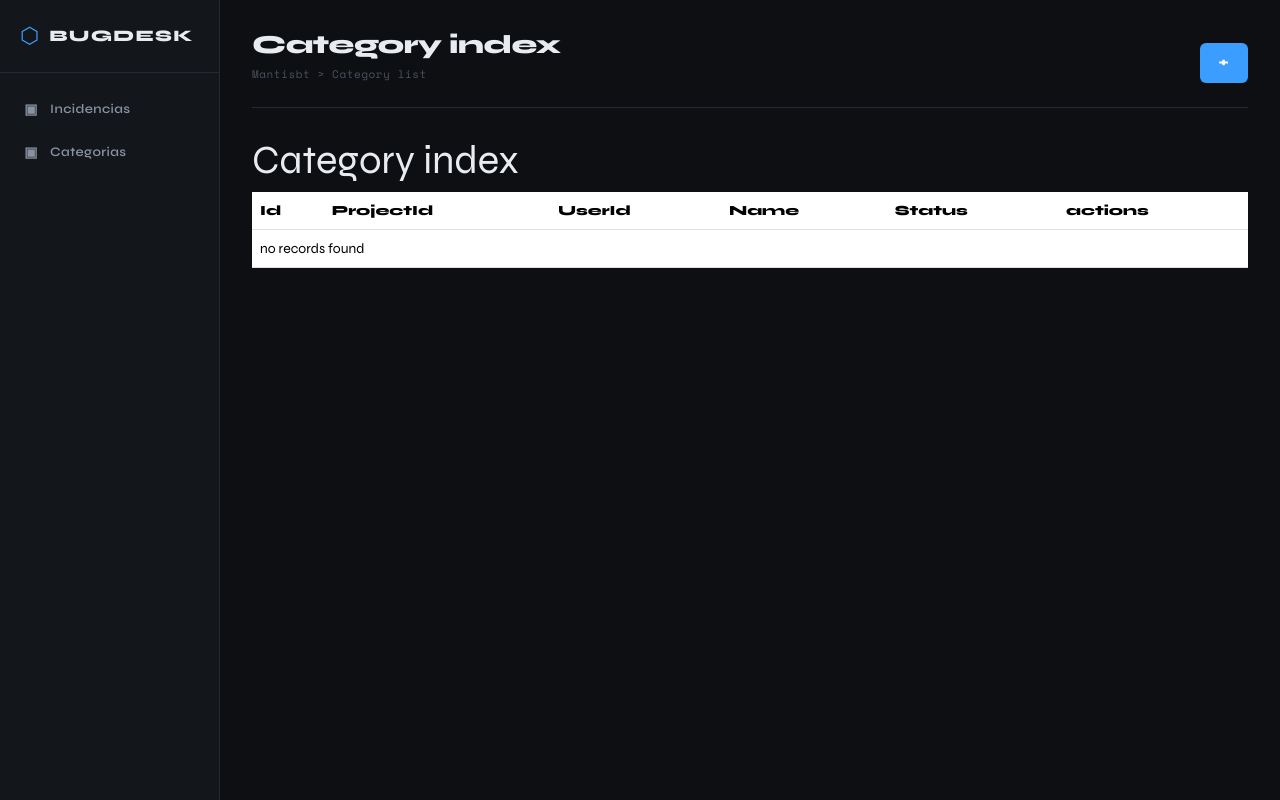
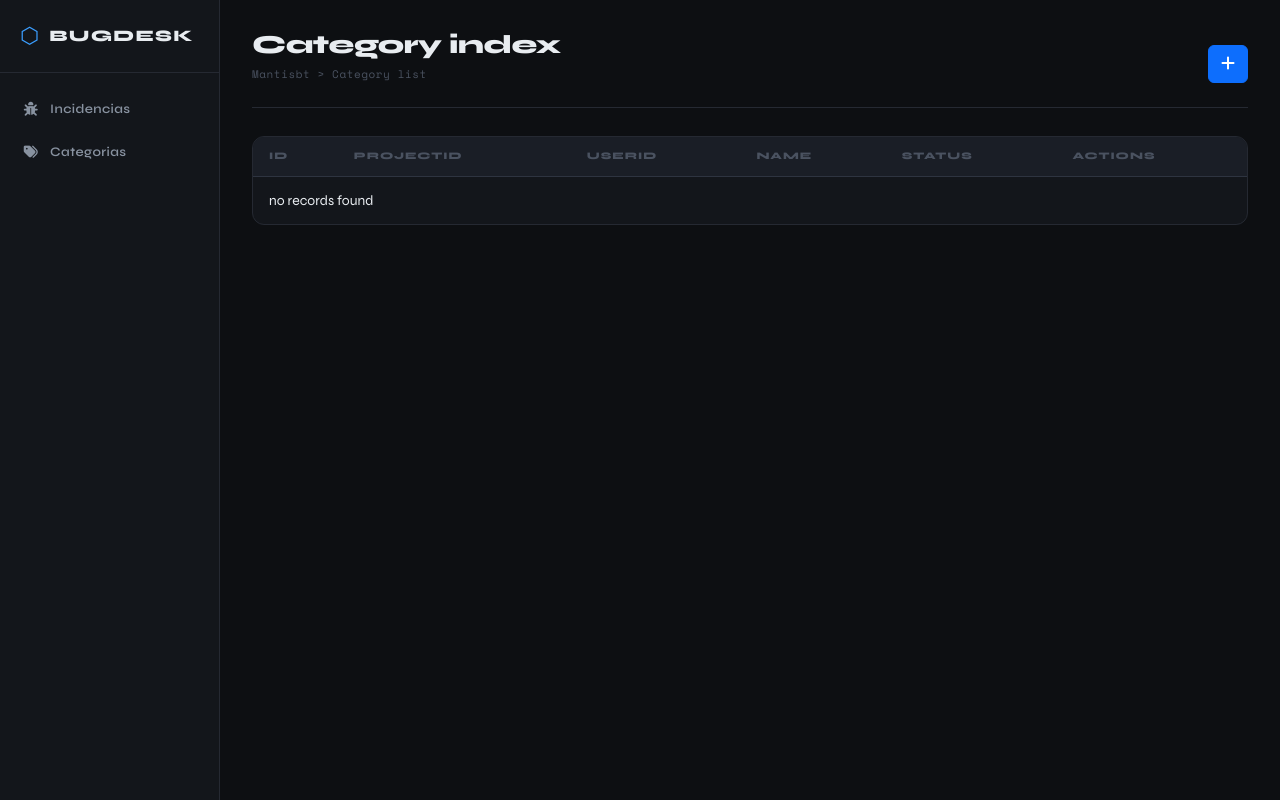
Before and after one commit to jglantonio/MantisBtSymfony, a Symfony app: template templates/category/index.html.twig in a window 1280 px wide. Run offline with Twig, Linux system fonts and the light colour scheme; the template is opened without the code that fills it, so the values that code supplies are empty; some libraries are stand-ins or nearby versions.

Commit message:
fa icons add

```diff
--- a/config/reference.php
+++ b/config/reference.php
@@ -148,7 +148,7 @@ use Symfony\Component\Config\Loader\ParamConfigurator as Param;
  *         cookie_name?: scalar|Param|null, // The name of the cookie to use when using stateless protection. // Default: "csrf-token"
  *     },
  *     form?: bool|array{ // Form configuration
- *         enabled?: bool|Param, // Default: false
+ *         enabled?: bool|Param, // Default: true
  *         csrf_protection?: bool|array{
  *             enabled?: scalar|Param|null, // Default: null
  *             token_id?: scalar|Param|null, // Default: null
@@ -330,7 +330,7 @@ use Symfony\Component\Config\Loader\ParamConfigurator as Param;
  *         }>,
  *     },
  *     validation?: bool|array{ // Validation configuration
- *         enabled?: bool|Param, // Default: false
+ *         enabled?: bool|Param, // Default: true
  *         cache?: scalar|Param|null, // Deprecated: Setting the "framework.validation.cache.cache" configuration option is deprecated. It will be removed in version 8.0.
  *         enable_attributes?: bool|Param, // Default: true
  *         static_method?: list<scalar|Param|null>,
--- a/templates/category/index.html.twig
+++ b/templates/category/index.html.twig
@@ -5,14 +5,13 @@
 {% block titles %}Category index{% endblock %}
 {% block subtitle %}Mantisbt > Category list{% endblock %}
 {% block headerbuttons %}
-    <a href="/category/create" class="btn btn--primary">+</a>
+    <a href="/category/new" class="btn btn-primary" title="Crear categoria"><i class="fa-solid fa-plus"></i></a>
 {% endblock %}
 
 {% block body %}
 
-        <h1>Category index</h1>
-
-        <table class="table">
+    <section class="table-section">
+        <table class="incidents-table">
         <thead>
                 <tr>
                     <th>Id</th>
@@ -32,8 +31,8 @@
                         <td>{{ category.name }}</td>
                         <td>{{ category.status ==1 ? 'Activo' : "Deprecated"}}</td>
                         <td>
-                        <a href="{{ path('app_category_show', {'id': category.id}) }}">show</a>
-                        <a href="{{ path('app_category_edit', {'id': category.id}) }}">edit</a>
+                            <a href="{{ path('app_category_show', {'id': category.id}) }}" class="btn btn-primary" title="Ver"><i class="fa-solid fa-eye"></i></a>
+                            <a href="{{ path('app_category_edit', {'id': category.id}) }}" class="btn btn-primary" title="Editar"><i class="fa-solid fa-edit"></i></a>
                         </td>
                     </tr>
                 {% else %}
@@ -43,6 +42,6 @@
                 {% endfor %}
                 </tbody>
             </table>
-
+    </section>
 
 {% endblock %}
--- a/templates/logged.html.twig
+++ b/templates/logged.html.twig
@@ -8,6 +8,8 @@
         <link href="https://fonts.googleapis.com/css2?family=Space+Mono:wght@400;700&family=Syne:wght@400;600;800&display=swap" rel="stylesheet">
         <link rel="stylesheet" href="{{ asset('css/bootstrap.css') }}">
         <link rel="stylesheet" href="{{ asset('css/incidencias.css') }}">
+        <link rel="stylesheet" href="https://cdnjs.cloudflare.com/ajax/libs/font-awesome/6.5.2/css/all.min.css"
+              crossorigin="anonymous" referrerpolicy="no-referrer">
 
         {% block stylesheets %}
         {% endblock %}
@@ -32,11 +34,11 @@
                 <span class="logo-text">BugDesk</span>
             </div>
             <nav class="sidebar__nav">
-                <a href="/bug" class="nav-item nav-item">
-                    <span class="nav-icon">▣</span> Incidencias
+                <a href="/main/menu" class="nav-item nav-item">
+                    <span class="nav-icon"><i class="fa-solid fa-bug"></i></span> Incidencias
                 </a>
                 <a href="/category" class="nav-item nav-item">
-                    <span class="nav-icon">▣</span> Categorias
+                    <span class="nav-icon"><i class="fa-solid fa-tags"></i></span> Categorias
                 </a>
                 {#         <a href="#" class="nav-item">
                     <span class="nav-icon">◈</span> Proyectos
```
Also changed, not shown: templates/main_menu/index.html.twig (+8 -68 lines). Lines whose indentation alone changed are shown as unchanged.
